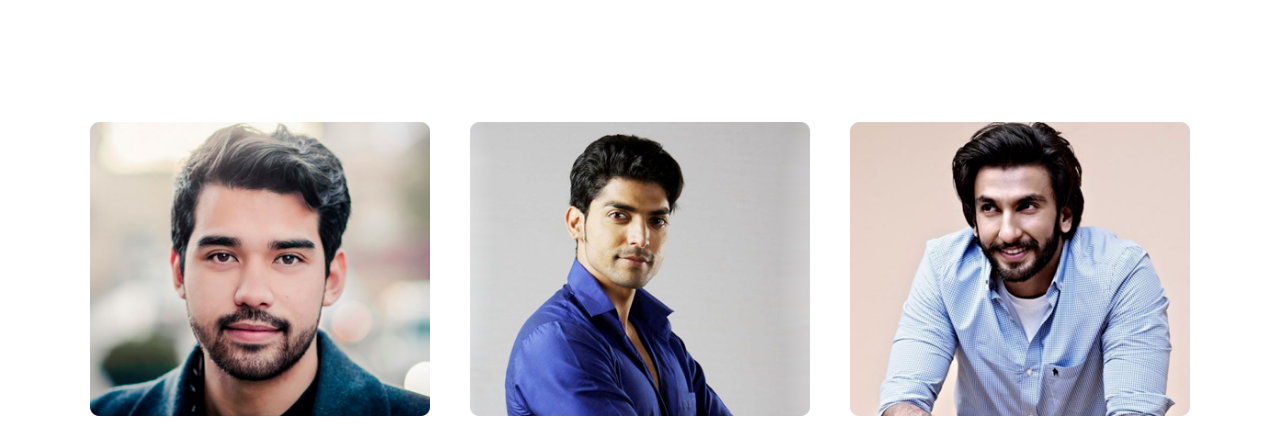
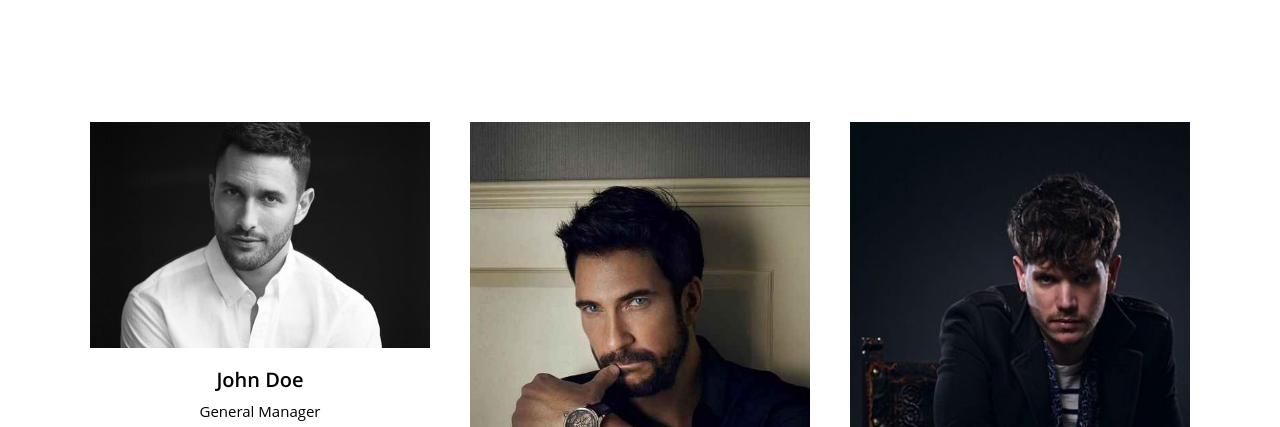
Before and after one commit to ShusevA/BEM-and-Bootstrep, a plain HTML site: page index.html in a window 1280 px wide. Shown: the part 5791-6218 px from the top of the page. Drawn offline with nearby package versions, Linux system fonts and the light colour scheme.

Commit message:
Update index.html

```diff
--- a/index.html
+++ b/index.html
@@ -297,7 +297,7 @@
          </div>
          <div class="row multiple-items justify-content-center">
             <div class="col-xl-4 bg">
-               <img src="img/team1.png" alt="">
+               <img src="img/am.png" alt="">
                <h4>John Doe</h4>
                <p>General Manager</p>
                <div class="icons">
@@ -328,7 +328,7 @@
                </div>
             </div>
             <div class="col-xl-4 bg">
-               <img src="img/team2.png" alt="">
+               <img src="img/am0.png" alt="">
                <h4>Alexa Biru</h4>
                <p>Office Director</p>
                <div class="icons">
@@ -359,7 +359,7 @@
                </div>
             </div>
             <div class="col-xl-4 bg">
-               <img src="img/team3.png" alt="">
+               <img src="img/am1.png" alt="">
                <h4>Ronobir sing</h4>
                <p>Admin</p>
                <div class="icons">
```
